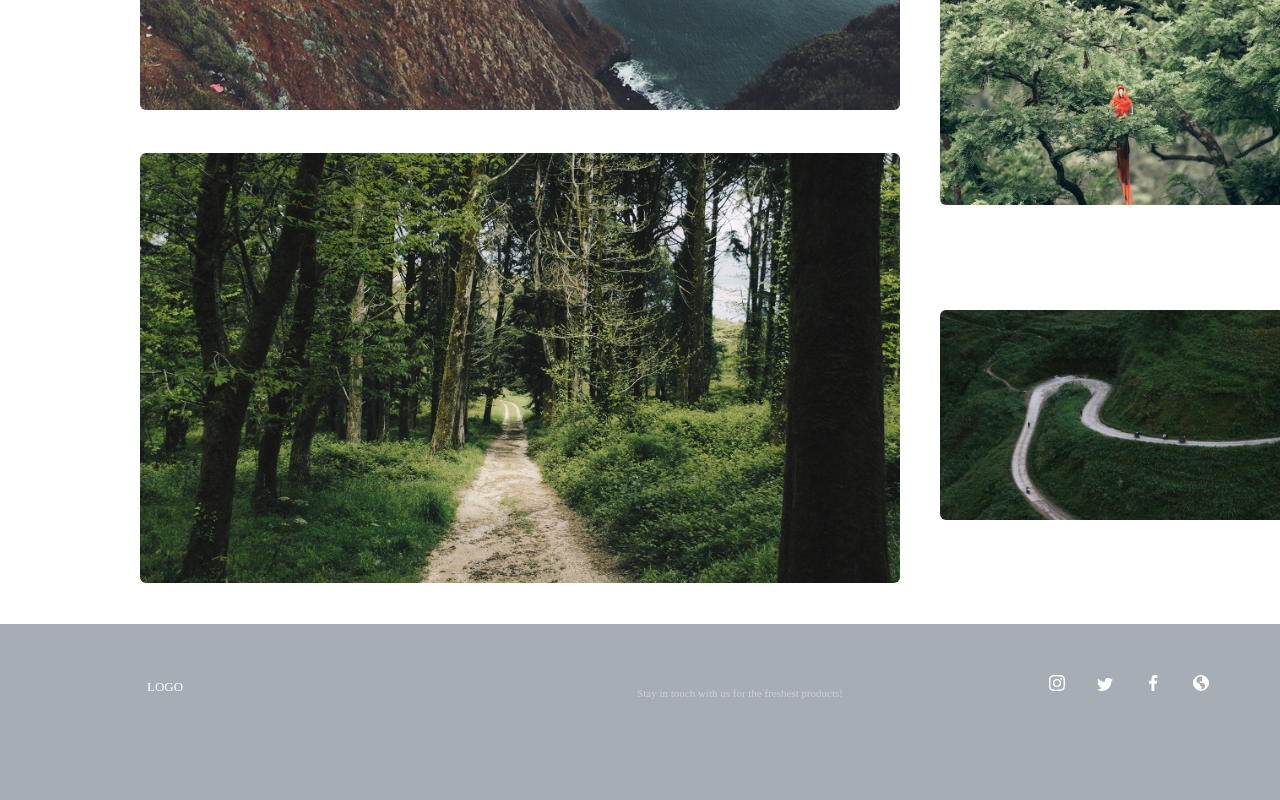
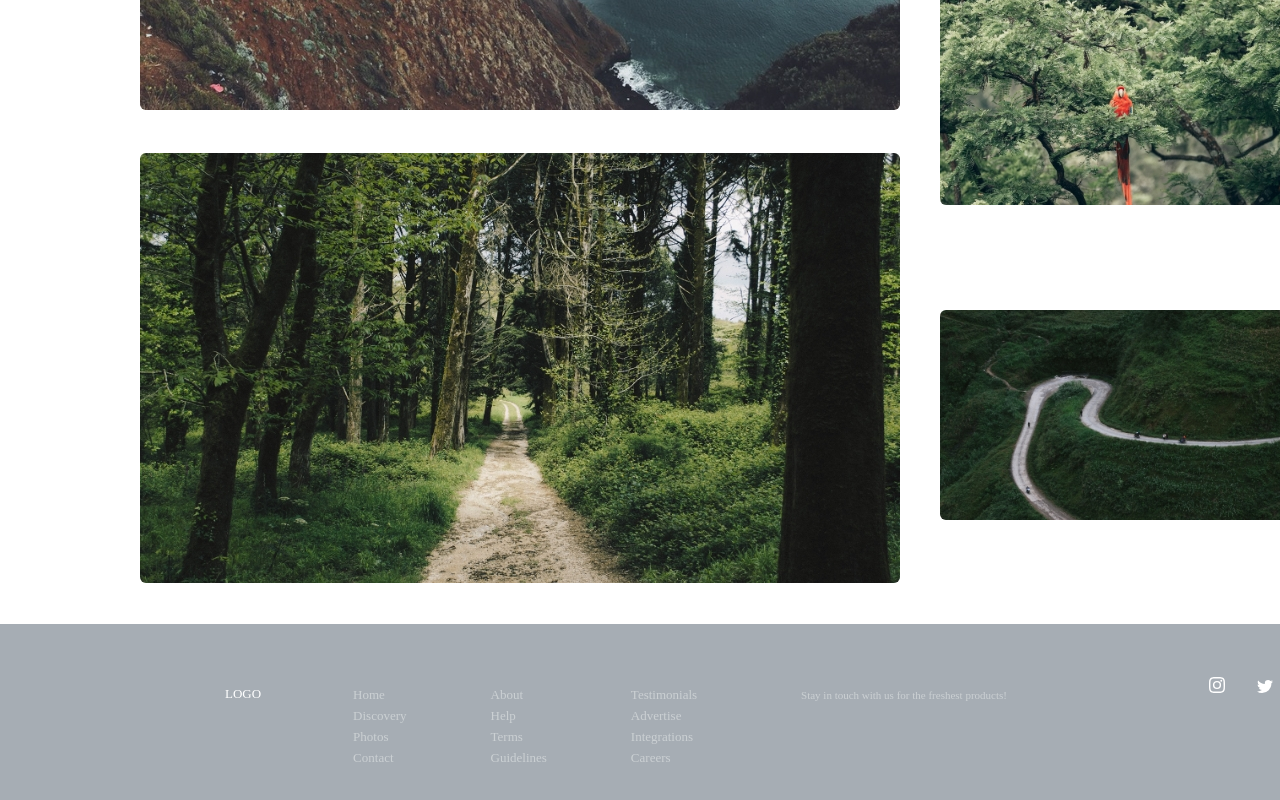
Before and after one commit to ainselalex/alexditsmanlesson5, a plain HTML site: page index.html in a window 1280 px wide. Shown: the part 923-1723 px from the top of the page. Drawn offline with Linux system fonts and the light colour scheme.

Commit message:
finishing project
finished footer part, added logo

```diff
--- a/css/style.css
+++ b/css/style.css
@@ -181,13 +181,31 @@
 }
 /*footer*/
 .footer {
+	position: relative;
 	display: inline-block;
+	vertical-align: top;
 	width: 1440px;
 	height: 200px;
 	background-color: #A6ADB4;
 	margin-top: 37px;
 }
 /*footer list*/
+.navigation {
+	display: inline-block;
+	position: relative;
+	margin-top: 56px;
+	margin-left: 273.1px;
+}
+.navi-li{
+	position: relative;
+	display: inline-block;
+	vertical-align: top;
+	left: 0;
+}
+.list1 {
+	vertical-align: top;
+	position: relative;
+}
 .footer-list{
 	display: inline-block;
 	width: 486.09px;
@@ -195,17 +213,20 @@
 	margin-left: 147px;
 	margin-top: 56px;
 }
-.footer-logo {
+.logo-footer{
+	vertical-align: top;
+	position: absolute;
+	margin-top: 63px;
+	margin-left: 225px;
 	width: 37px;
 	height: 13px;
-	top: 0;
-	left: 0;
 	font-size: 13px;
 	color: #FFFFFF;
 }
 
 /*footer-paragraph*/
 .footer-paragraph{
+	margin-left: 99.9px;
 	display: inline-block;
 	width: 243px;
 	height: 9px;
@@ -217,6 +238,15 @@
 	height: 9px;
 	font-size: 11px;
 	line-height: 20px;
+	color: #CBD0D3;
+}
+.list1{
+	padding-top: 8px;
+	padding-left: 80px;
+	font-size: 13px;
+	color: #CBD0D3;
+}
+.list1-1{
 	color: #CBD0D3;
 }
 /*footer-logos part*/
--- a/index.html
+++ b/index.html
@@ -97,13 +97,55 @@
 		</div>
 	</section>
 	<footer class="footer">
-		<div class="footer-list">
-			<h3 class="footer-logo">LOGO</h3>
+		<a class="logo-footer" href="#">LOGO</a>
+		<div class="navigation">
+			<ul class="navi-li">
+				<li class="list1">
+					<a class="list1-1" href="#">Home
+				</li>
+				<li class="list1">
+					<a class="list1-1" href="#">Discovery
+				</li>
+				<li class="list1">
+					<a class="list1-1" href="#">Photos
+				</li>
+				<li class="list1">
+					<a class="list1-1" href="#">Contact
+				</li>
+			</ul>
+			<ul class="navi-li">
+				<li class="list1">
+					<a class="list1-1" href="#">About
+				</li>
+				<li class="list1">
+					<a class="list1-1" href="#">Help
+				</li>
+				<li class="list1">
+					<a class="list1-1" href="#">Terms
+				</li>
+				<li class="list1">
+					<a class="list1-1" href="#">Guidelines
+				</li>
+			</ul>
+			<ul class="navi-li">
+				<li class="list1">
+					<a class="list1-1" href="#">Testimonials
+				</li>
+				<li class="list1">
+					<a class="list1-1" href="#">Advertise
+				</li>
+				<li class="list1">
+					<a class="list1-1" href="#">Integrations
+				</li>
+				<li class="list1">
+					<a class="list1-1" href="#">Careers
+				</li>
+			</ul>
 		</div>
 		<div class="footer-paragraph">
 			<p class="footer-p">Stay in touch with us for the freshest products!</p>
-		</div>
-		<div class="footer-logos">
+		</div><!--
+		--><div class="footer-logos">
 			<img class="instagram" src="images/Path 3.svg" alt="instagram logo"><!--
 			--><img class="twitter" src="images/Path 2.svg" alt="twitter logo"><!--
 			--><img class="facebook" src="images/facebook.svg" alt="facebook logo"><!--
```
